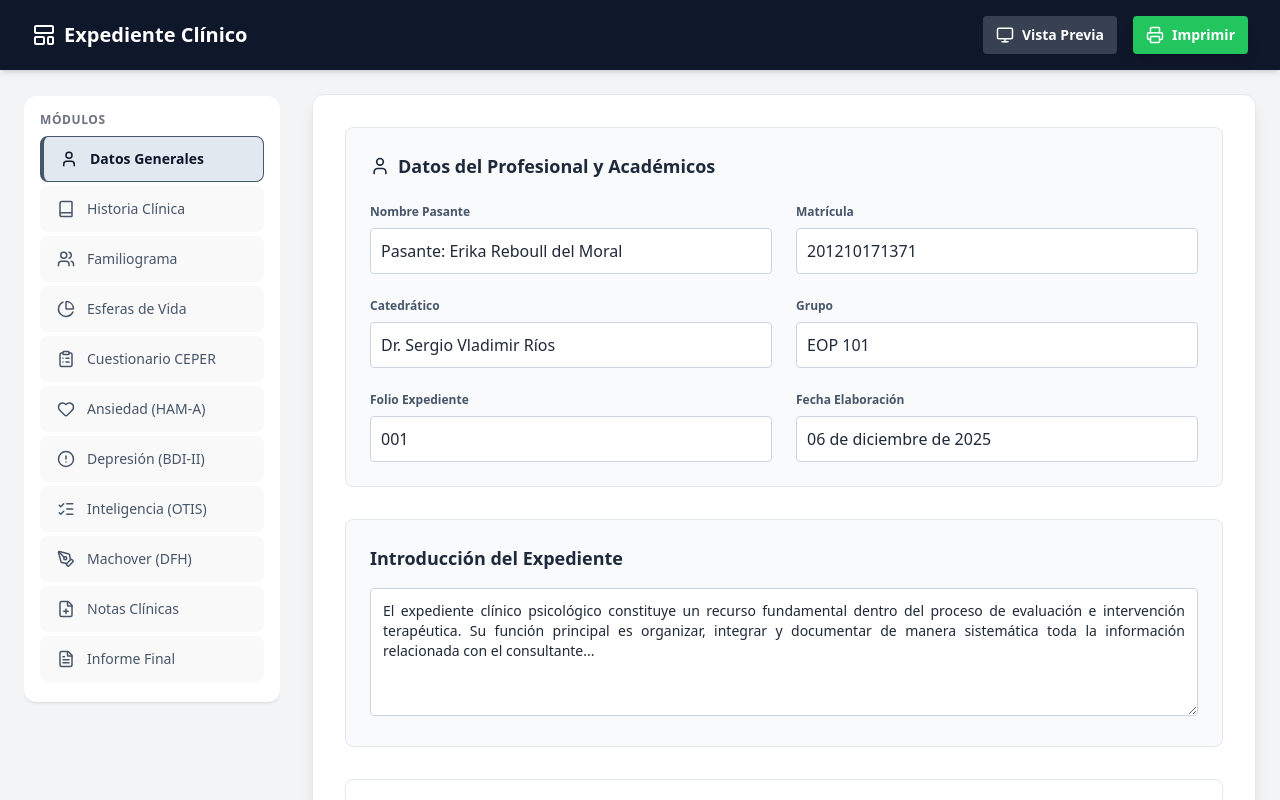
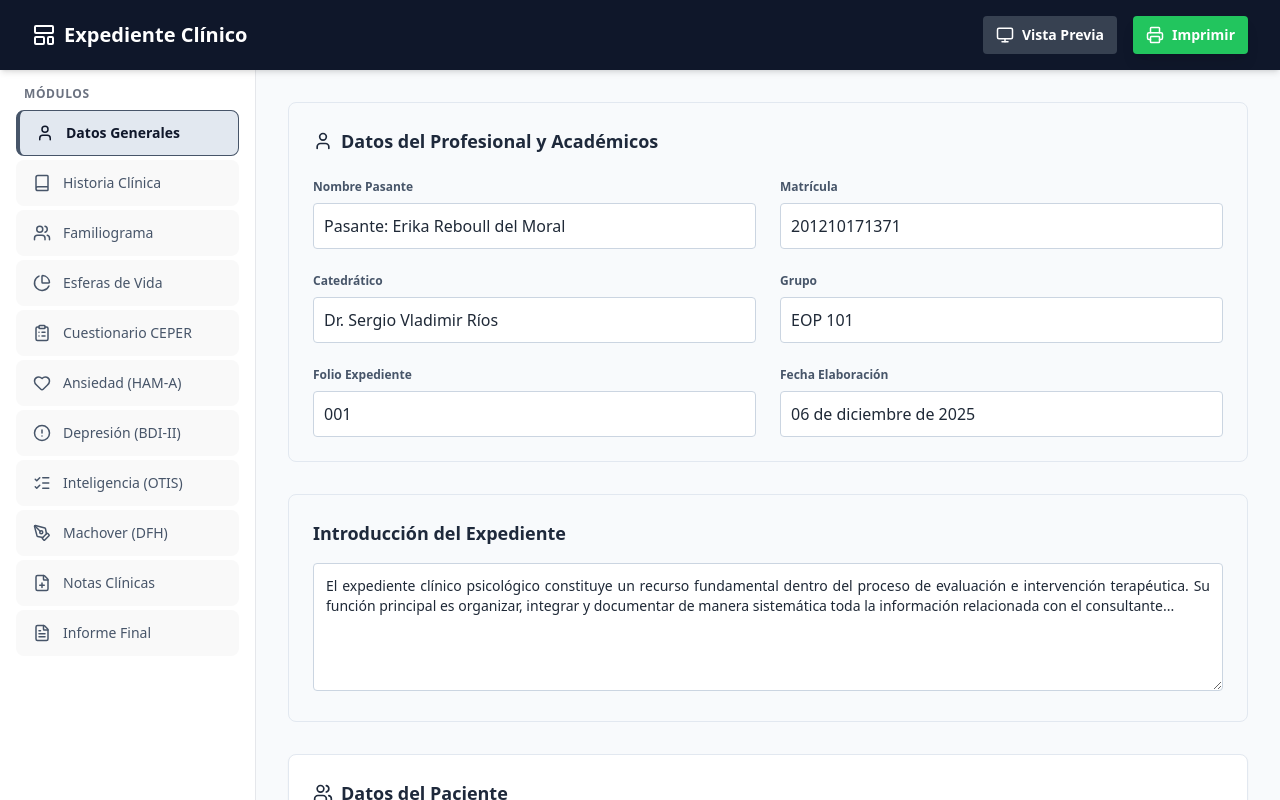
Before and after one commit to Iglesiaiacg/Psicolog-a, a React (Vite) app: page / in a window 1280 px wide. Shown: the top 800 px of the page. Built offline with nearby package versions, Linux system fonts and the light colour scheme.

Commit message:
feat: Implement initial clinical record application structure with React, extensive state management, and basic styling.

```diff
--- a/src/App.jsx
+++ b/src/App.jsx
@@ -210,7 +210,7 @@ const ClinicalRecordApp = () => {
                 />
             )}
 
-            <div className={`flex flex-1 w-full p-4 md:p-6 gap-8 ${printMode ? 'p-0 max-w-none' : ''}`}>
+            <div className={`flex flex-1 w-full overflow-hidden ${printMode ? '' : ''}`}>
                 {!printMode && (
                     <Sidebar
                         activeTab={activeTab}
@@ -220,11 +220,11 @@ const ClinicalRecordApp = () => {
                     />
                 )}
 
-                <main className={`flex-1 min-w-0 ${printMode ? 'w-full' : ''}`}>
+                <main className={`flex-1 flex flex-col min-w-0 bg-white relative overflow-y-auto ${printMode ? 'w-full' : ''}`}>
                     {printMode ? (
                         <PrintView formData={formData} resultados={resultados} setPrintMode={setPrintMode} />
                     ) : (
-                        <div className="bg-white p-4 md:p-8 rounded-xl shadow-lg border border-gray-200 animate-fade-in relative transition-all w-full">
+                        <div className="flex-1 w-full bg-slate-50 h-full p-4 md:p-8">
                             {activeTab === 'datos-generales' && <DatosGenerales formData={formData} handleChange={handleChange} />}
                             {activeTab === 'historia-clinica' && <HistoriaClinica formData={formData} handleChange={handleChange} />}
                             {activeTab === 'familiograma' && <Familiograma formData={formData} handleChange={handleChange} agregarFamiliar={agregarFamiliar} eliminarFamiliar={eliminarFamiliar} updateFamiliar={updateFamiliar} generarInterpretacionFamiliograma={generarInterpretacionFamiliograma} />}
--- a/src/components/layout/Sidebar.jsx
+++ b/src/components/layout/Sidebar.jsx
@@ -13,17 +13,17 @@ const Sidebar = ({ activeTab, setActiveTab, isOpen, toggleSidebar }) => {
             )}
 
             <aside className={`
-                w-64 space-y-2 h-screen overflow-y-auto pr-2
-                fixed md:sticky top-0 md:top-24 left-0 z-50 md:z-auto
-                bg-gray-100 md:bg-transparent p-4 md:p-0
+                w-64 space-y-2 overflow-y-auto pr-2 bg-gray-100 md:bg-white border-r border-gray-200
+                fixed md:static top-0 left-0 z-50 md:z-auto h-screen md:h-full
+                p-4 md:p-4
                 transition-transform duration-300 ease-in-out
                 ${isOpen ? 'translate-x-0 shadow-2xl' : '-translate-x-full md:translate-x-0'}
             `}>
-                <div className="bg-white p-4 rounded-xl shadow mb-4">
+                <div className="md:bg-transparent md:p-0 rounded-xl md:rounded-none md:shadow-none mb-4">
                     <div className="flex justify-between items-center md:hidden mb-4">
                         <h2 className="font-bold text-gray-500 text-xs uppercase tracking-wider">Módulos</h2>
                     </div>
-                    <h2 className="hidden md:block font-bold text-gray-500 text-xs uppercase tracking-wider mb-2">Módulos</h2>
+                    <h2 className="hidden md:block font-bold text-gray-500 text-xs uppercase tracking-wider mb-2 px-2">Módulos</h2>
 
                     {MENU_ITEMS.map(item => (
                         <button
@@ -32,7 +32,7 @@ const Sidebar = ({ activeTab, setActiveTab, isOpen, toggleSidebar }) => {
                                 setActiveTab(item.id);
                                 if (window.innerWidth < 768) toggleSidebar();
                             }}
-                            className={`w-full text-left px-4 py-3 rounded-lg flex items-center gap-3 transition-all mb-1 ${activeTab === item.id ? 'bg-slate-200 text-slate-900 font-bold border-l-4 border-slate-600' : 'text-slate-600 hover:bg-slate-100'}`}
+                            className={`w-full text-left px-4 py-3 rounded-lg flex items-center gap-3 transition-all mb-1 ${activeTab === item.id ? 'bg-slate-200 text-slate-900 font-bold border-l-4 border-slate-600' : 'text-slate-600 hover:bg-slate-50'}`}
                         >
                             <item.icon size={18} />
                             <span className="text-sm">{item.label}</span>
--- a/src/index.css
+++ b/src/index.css
@@ -29,10 +29,16 @@ a:hover {
 
 body {
   margin: 0;
-  display: flex;
-  place-items: center;
   min-width: 320px;
   min-height: 100vh;
+  background-color: #f8fafc;
+  /* bg-slate-50 equivalent */
+}
+
+#root {
+  height: 100vh;
+  display: flex;
+  flex-direction: column;
 }
 
 h1 {
```
